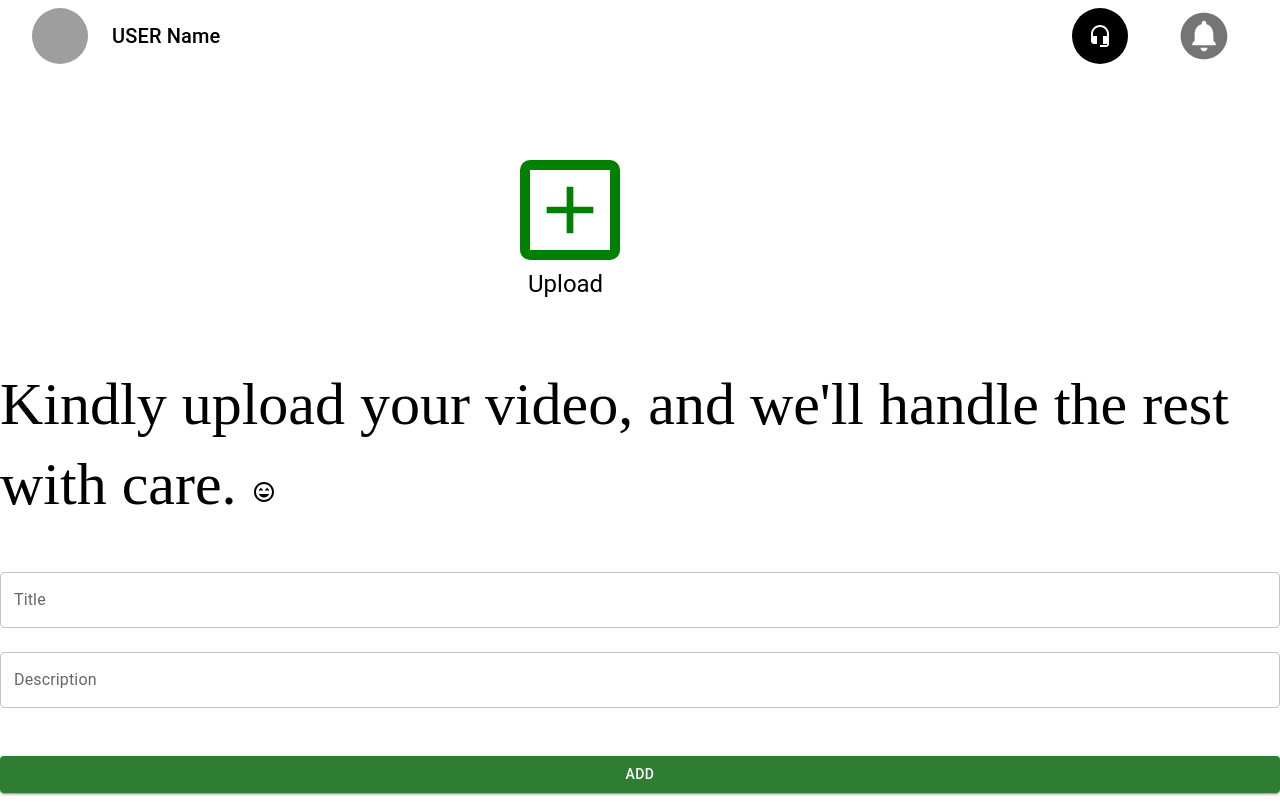
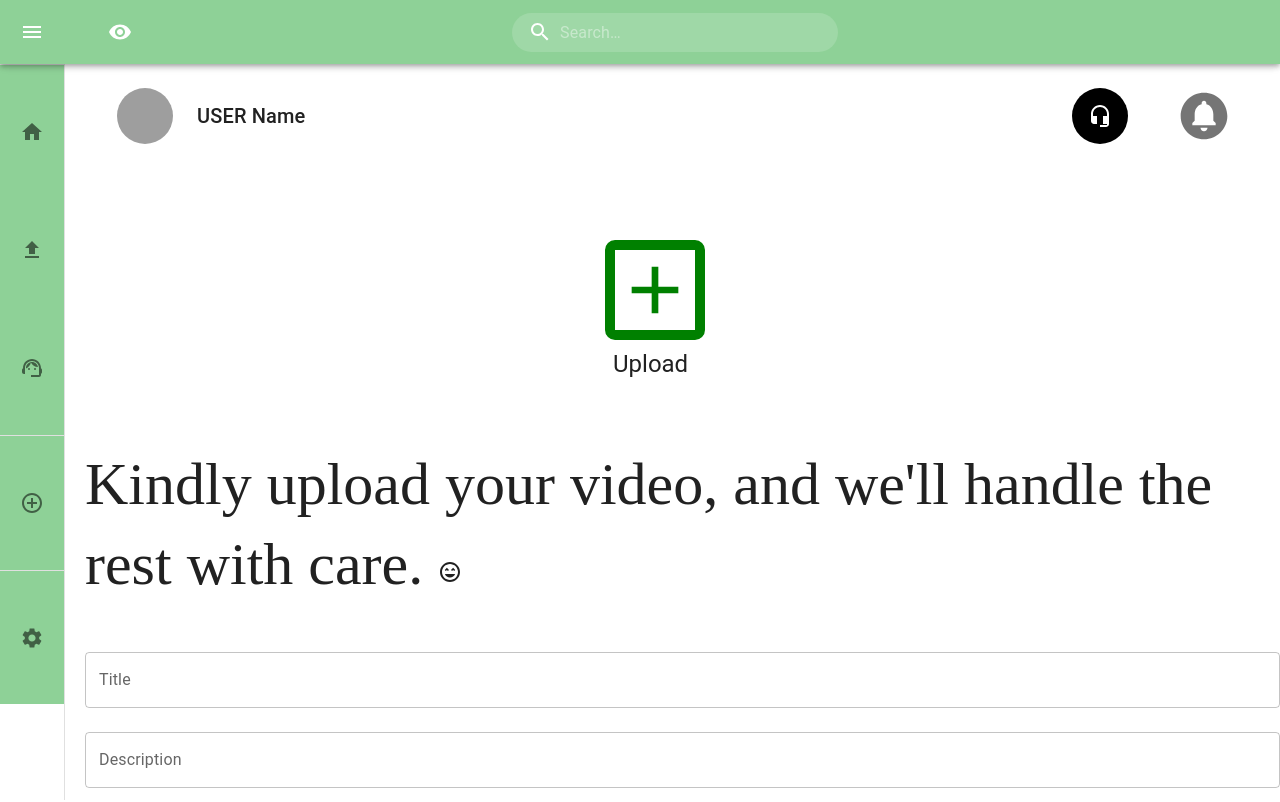
Before and after one commit to The-Eye-A-parental-assistant/The-Eye-Web, a React (Create React App) app: page /upload in a window 1280 px wide. Shown: the top 802 px of the page. Built offline with nearby package versions, Linux system fonts and the light colour scheme; grey boxes are pictures that could not be loaded.

Commit message:
Sprint Creator

```diff
--- a/src/App.js
+++ b/src/App.js
@@ -4,16 +4,18 @@ import Navbar from './components/Navbar';
 import Home from './pages/Home';
 import Video from './pages/Video';
 import AuthPage from './pages/Auth';
-import Creators from './pages/Creators';
+import CreatorsCHILD from './pages/Creators_child';
 import Profiles from './pages/Profiles';
 import AddChild from './pages/AddChild';
-import CreatorChannel from './pages/CreatorChannel2';
+import CreatorChannelCHILD from './pages/CreatorChannel_child';
+import CreatorChannelCREATOR from './pages/CreatorChannel_creator';
 import Graphs from './pages/Graphs';
 import Uppage from './pages/UpPage';
 import History from './pages/History';
 import LikedVids from './pages/LikedVids';
 import DislikedVids from './pages/DislikedVids';
 import SavedVids from './pages/SavedVids';
+import CreatorsCREATOR from './pages/Creators_creator';
 import {BrowserRouter,Routes,Route} from 'react-router-dom';
 
 
@@ -47,19 +49,32 @@ function App() {
 
         <Routes>
           <Route path="/" element={<Graphs/>} />
-          <Route path="video/:id" element={<Video/>} />
-          <Route path="/creators" element={<Creators/>} />
+
           <Route path="/login" element={<AuthPage/>} />
           <Route path="/profiles" element={<Profiles/>} />
+
+
+
+          <Route path="video/:id" element={<Video/>} />
+
           <Route path="/videos" element={<Home/>} />
-          <Route path="/addchild" element={<AddChild/>} />
-          <Route path="/creatorchannel/:id" element={<CreatorChannel/>} />
-          <Route path="/upload" element={<Uppage/>} />
 
           <Route path="/history" element={<History/>} />
           <Route path="/likedvids" element={<LikedVids/>} />
           <Route path="/dislikedvids" element={<DislikedVids/>} />
           <Route path="/saved" element={<SavedVids/>} />
+
+          <Route path="/addchild" element={<AddChild/>} />
+
+          <Route path="/creatorchannel-CH/:id" element={<CreatorChannelCHILD/>} />
+          <Route path="/creatorchannel-CR/:id" element={<CreatorChannelCREATOR/>} />
+
+          <Route path="/creators-CH" element={<CreatorChannelCHILD/>} />
+          <Route path="/creators-CR" element={<CreatorsCREATOR/>} />
+
+          <Route path="/upload" element={<Uppage/>} />
+
+
         </Routes>
 
 
--- a/src/components/ChildSide.jsx
+++ b/src/components/ChildSide.jsx
@@ -411,7 +411,7 @@ export default function MiniDrawer() {
                 <List sx={{ backgroundColor: '#8ED197' }}>
                     {[ 'Browse channels'].map((text, index) => (
 
-                            <Link to='/Creators' style={{textDecoration:"none",color:"inherit"}}>
+                            <Link to='/creators-CH' style={{textDecoration:"none",color:"inherit"}}>
 
                         <ListItem key={text} disablePadding sx={{ display: 'block' }}>
 
--- a/src/components/CreatorSide.jsx
+++ b/src/components/CreatorSide.jsx
@@ -1,6 +1,8 @@
+
 import * as React from 'react';
 import { styled, useTheme, alpha } from '@mui/material/styles';
 import Box from '@mui/material/Box';
+import { Link } from 'react-router-dom';
 import MuiDrawer from '@mui/material/Drawer';
 import MuiAppBar from '@mui/material/AppBar';
 import Toolbar from '@mui/material/Toolbar';
@@ -12,35 +14,28 @@ import IconButton from '@mui/material/IconButton';
 import MenuIcon from '@mui/icons-material/Menu';
 import ChevronLeftIcon from '@mui/icons-material/ChevronLeft';
 import ChevronRightIcon from '@mui/icons-material/ChevronRight';
+// import Profile from './Profiles';
 import ListItem from '@mui/material/ListItem';
 import ListItemButton from '@mui/material/ListItemButton';
 import ListItemIcon from '@mui/material/ListItemIcon';
 import ListItemText from '@mui/material/ListItemText';
-import InboxIcon from '@mui/icons-material/MoveToInbox';
-import MailIcon from '@mui/icons-material/Mail';
 import SearchIcon from '@mui/icons-material/Search';
 import AccountCircle from '@mui/icons-material/AccountCircle';
 import InputBase from '@mui/material/InputBase';
 import HomeIcon from '@mui/icons-material/Home';
-import WhatshotIcon from '@mui/icons-material/Whatshot';
-import SubscriptionsIcon from '@mui/icons-material/Subscriptions';
 import HistoryIcon from '@mui/icons-material/History';
-import VideoLibraryIcon from '@mui/icons-material/VideoLibrary';
-import WatchLaterIcon from '@mui/icons-material/WatchLater';
 import ThumbUpIcon from '@mui/icons-material/ThumbUp';
 import SettingsIcon from '@mui/icons-material/Settings';
 import FlagIcon from '@mui/icons-material/Flag';
-import HelpIcon from '@mui/icons-material/Help';
 import SmsFailedIcon from '@mui/icons-material/SmsFailed';
-import OndemandVideoIcon from '@mui/icons-material/OndemandVideo';
-import StreamIcon from '@mui/icons-material/Stream';
 import VisibilityIcon from '@mui/icons-material/Visibility';
 import AddCircleOutlineIcon from '@mui/icons-material/AddCircleOutline';
+import ThumbDownIcon from '@mui/icons-material/ThumbDown';
+import BookmarkIcon from '@mui/icons-material/Bookmark';
 import Avatar from '@mui/material/Avatar';
-import App2 from './SubscriptionCard';
-import Profile from './Profiles';
-import { Grow } from '@mui/material';
-import UpPage from './UpPage'
+import SupportAgentIcon from '@mui/icons-material/SupportAgent';
+import FileUploadIcon from '@mui/icons-material/FileUpload';
+
 // ---------------------------------------------------------------------
 const Search = styled('div')(({ theme }) => ({
     position: 'relative',
@@ -170,17 +165,19 @@ export default function MiniDrawer() {
     };
 
     return (
-        <Box sx={{
-            display: 'flex',
-            minHeight: '100vh',
-            backgroundColor: '#F0E5FF',
-            backgroundImage: 'url("https://www.transparenttextures.com/patterns/robots.png");',
+        <Box
+        // sx={{
+        //     display: 'flex',
+        //     minHeight: '40vh',
+        //     backgroundColor: '#F0E5FF',
+            // backgroundImage: 'url("https://www.transparenttextures.com/patterns/robots.png");',
             // url("https://www.transparenttextures.com/patterns/food.png");
             //'url("https://www.transparenttextures.com/patterns/foggy-birds.png");', backgroundColor: '#00a698'
             // url("https://www.transparenttextures.com/patterns/black-scales.png");
             // url("https://www.transparenttextures.com/patterns/cartographer.png");
             //url("https://www.transparenttextures.com/patterns/food.png");
-        }}>
+        // }}
+        >
             <CssBaseline />
             <AppBar position="fixed" open={open} sx={{ backgroundColor: '#8ED197' }}>
                 <Toolbar>
@@ -197,6 +194,7 @@ export default function MiniDrawer() {
                         <MenuIcon />
                     </IconButton>
                     <VisibilityIcon sx={{ ml: 2, mr: 2 }} />
+
                     <Typography
                         variant="h6"
                         noWrap
@@ -235,12 +233,14 @@ export default function MiniDrawer() {
                     </IconButton>
                 </DrawerHeader>
                 <Divider />
+
                <List sx={{ backgroundColor: '#8ED197' }}>
-                    {['My Channel'].map((text, index) => (
-                        <ListItem key={text} disablePadding sx={{ display: 'block' }}>
+    {/* ###################################################################### */}
+    <Link to='/creatorchannel-CR/:id' style={{textDecoration:"none",color:"inherit"}}>
+    <ListItem key='Home' disablePadding sx={{ display: 'block' }}>
         <ListItemButton
             sx={{
-                                    minHeight: 48,
+                minHeight: 118,
                 justifyContent: open ? 'initial' : 'center',
                 px: 2.5,
             }}
@@ -252,22 +252,78 @@ export default function MiniDrawer() {
                     justifyContent: 'center',
                 }}
             >
-                                    {text === 'My Channel' && <HomeIcon />}
-                                    {text === 'Trending' && <WhatshotIcon />}
-                                    {text === 'Subscriptions' && <SubscriptionsIcon />}
+                <HomeIcon />
             </ListItemIcon>
-                                <ListItemText primary={text} sx={{ opacity: open ? 1 : 0 }} />
+            <ListItemText primary='Home' sx={{ opacity: open ? 1 : 0 }} />
         </ListItemButton>
     </ListItem>
-                    ))}
+    </Link>
+
+    {/* ###################################################################### */}
+    <Link to='/upload' style={{textDecoration:"none",color:"inherit"}}>
+    <ListItem key='Upload' disablePadding sx={{ display: 'block' }}>
+        <ListItemButton
+            sx={{
+                minHeight: 118,
+                justifyContent: open ? 'initial' : 'center',
+                px: 2.5,
+            }}
+        >
+            <ListItemIcon
+                sx={{
+                    minWidth: 0,
+                    mr: open ? 3 : 'auto',
+                    justifyContent: 'center',
+                }}
+            >
+                <FileUploadIcon />
+            </ListItemIcon>
+            <ListItemText primary='Upload' sx={{ opacity: open ? 1 : 0 }} />
+        </ListItemButton>
+    </ListItem>
+    </Link>
+        {/* ###################################################################### */}
+        <Link to='/Support' style={{textDecoration:"none",color:"inherit"}}>
+
+        <ListItem key='Contact Support' disablePadding sx={{ display: 'block' }}>
+        <ListItemButton
+            sx={{
+                minHeight: 118,
+                justifyContent: open ? 'initial' : 'center',
+                px: 2.5,
+            }}
+        >
+            <ListItemIcon
+                sx={{
+                    minWidth: 0,
+                    mr: open ? 3 : 'auto',
+                    justifyContent: 'center',
+                }}
+            >
+                <SupportAgentIcon />
+            </ListItemIcon>
+            <ListItemText primary='Contact Support' sx={{ opacity: open ? 1 : 0 }} />
+        </ListItemButton>
+    </ListItem>
+    </Link>
+        {/* ###################################################################### */}
+
+
+
 </List>
                 <Divider />
+
+
                 <List sx={{ backgroundColor: '#8ED197' }}>
-                    {['SUBSCRIPTION', 'Browse channels'].map((text, index) => (
+                    {[ 'Browse channels'].map((text, index) => (
+
+                            <Link to='/creators-CR' style={{textDecoration:"none",color:"inherit"}}>
+
                         <ListItem key={text} disablePadding sx={{ display: 'block' }}>
+
                             <ListItemButton
                                 sx={{
-                                    minHeight: 48,
+                                    minHeight: 118,
                                     justifyContent: open ? 'initial' : 'center',
                                     px: 2.5,
                                 }}
@@ -284,16 +340,19 @@ export default function MiniDrawer() {
                                 <ListItemText primary={text} sx={{ opacity: open ? 1 : 0 }} />
                             </ListItemButton>
                         </ListItem>
+                                            </Link>
                     ))}
                 </List>
+
+            {/* ###################################################################### */}
+
                 <Divider />
-
                 <List sx={{ backgroundColor: '#8ED197' }} className='flex-grow-1'>
-                    {['Settings', 'Send feedback'].map((text, index) => (
+                    {['Settings'].map((text, index) => (
                         <ListItem key={text} disablePadding sx={{ display: 'block' }}>
                             <ListItemButton
                                 sx={{
-                                    minHeight: 48,
+                                    minHeight: 117,
                                     justifyContent: open ? 'initial' : 'center',
                                     px: 2.5,
                                 }}
@@ -306,19 +365,18 @@ export default function MiniDrawer() {
                                     }}
                                 >
                                     {text === 'Settings' && <SettingsIcon />}
-
-                                    {text === 'Send feedback' && <SmsFailedIcon />}
                                 </ListItemIcon>
                                 <ListItemText primary={text} sx={{ opacity: open ? 1 : 0 }} />
                             </ListItemButton>
                         </ListItem>
                     ))}
                 </List>
+
+
+
             </Drawer>
-            <Box component="main" sx={{ flexGrow: 1, p: 3, backgroundImage: 'url("https://www.transparenttextures.com/patterns/robots.png");', backgroundColor: '#F0E5FF' }}>
-                <DrawerHeader />
-                <Profile />
-            </Box>
+
+
         </Box>
     );
 }
--- a/src/pages/Auth.js
+++ b/src/pages/Auth.js
@@ -90,7 +90,20 @@ function AuthPage() {
                         onChange={handleChange}
                         required
                         />
-
+                        {formData.role === "parent" && (
+                       <Components.Input
+                       type='text'
+                       placeholder='Enter PIN'
+                       name='parentPin'
+                       value={formData.parentPin}
+                       onChange={handleChange}
+                       maxLength="4"
+                       pattern="\d{4}"
+                       title="PIN must be 4 digits"
+                       inputMode="numeric"
+                       required
+                   />
+                        )}
                         <Components.RadioContainer>
 
                         <Components.RadioLabel>
@@ -114,6 +127,8 @@ function AuthPage() {
                             <Components.RadioSpan>Parent</Components.RadioSpan>
                         </Components.RadioLabel>
                         </Components.RadioContainer>
+
+
 
 
                     <Components.Button type='submit'>Sign Up</Components.Button>
--- a/src/pages/CreatorChannel.jsx
+++ b/src/pages/CreatorChannel_creator.jsx
@@ -1,7 +1,7 @@
 import React, { useState, useEffect } from 'react';
 import { Grid, Avatar, Typography, Box, CssBaseline } from '@mui/material';
 import "./CreatorChannel.css";
-import ChildSide from "../components/ChildSide";
+import CreatorSide from "../components/CreatorSide";
 import styled from 'styled-components';
 
 const Container2 = styled.div`
@@ -14,12 +14,13 @@ const Main = styled.div`
   flex: 7;
 `;
 const CustomAvatar = styled(Avatar)`
-  width: 30%; /* Assuming theme.spacing(30) equals 240px */
-  height: 30%;
+  width: 15% !important; /* Increase size, adjust percentage as needed */
+  height: 15% !important; /* Increase size, adjust percentage as needed */
   border: 4px solid white;
-  border-radius: 50%;
-  margin-top: -56px; /* Assuming theme.spacing(-7) equals -56px */
-  margin-left: 56px; /* Assuming theme.spacing(7) equals 56px */
+  border-radius: 50%; /* Ensure it's perfectly circular */
+  margin-top: -150px;
+  margin-left: 56px;
+margin-bottom: 30px;
 `;
 
 const ProfileCard = styled(Box)`
@@ -32,8 +33,8 @@ const ProfileCard = styled(Box)`
   box-shadow: 0px 3px 5px -1px rgba(0,0,0,0.2), 0px 6px 10px 0px rgba(0,0,0,0.14), 0px 1px 18px 0px rgba(0,0,0,0.12); /* Default Material-UI shadow */
   overflow: hidden;
   position: relative;
-  top: -360px; /* Assuming theme.spacing(-45) equals -360px */
-  margin-bottom: 8px; /* Assuming theme.spacing(1) equals 8px */
+  top: -80%; /* Adjusted to lift the content upwards */
+  margin-bottom: 38%; /* Assuming theme.spacing(1) equals 8px */
   margin-left: 0px; /* Assuming theme.spacing() equals 0px */
   margin-right: 0px; /* Assuming theme.spacing(0) equals 0px */
 `;
@@ -42,13 +43,13 @@ const Header = styled(Box)`
   background: linear-gradient(-45deg, #79AC78, #8ED197, #FEFDED, #9AD0C2, #265073);
   background-size: 400% 400%;
   animation: gradient 8s ease infinite;
-  height: 240px; /* Assuming theme.spacing(30) equals 240px */
+  height: 200px; /* Assuming theme.spacing(30) equals 240px */
 `;
 
 const Content = styled(Box)`
-  padding: 32px; /* Assuming theme.spacing(4) equals 32px */
-  margin-left: -792px; /* Assuming theme.spacing(-99) equals -792px */
-  margin-top: -144px; /* Assuming theme.spacing(-18) equals -144px */
+//   padding: 32px; /* Assuming theme.spacing(4) equals 32px */
+  margin-left: -40%; /* Assuming theme.spacing(-99) equals -792px */
+  margin-top: -8%; /* Assuming theme.spacing(-18) equals -144px */
   text-align: center;
 `;
 
@@ -106,12 +107,9 @@ const App = () => {
     return (
 
 <Container2>
-
-            <ChildSide/>
+    <CreatorSide/>
 
     <Main>
-
-
     <CssBaseline />
         <div className="App">
             <Grid container justifyContent="center" alignItems="center" style={{ minHeight: '100vh' }}>
@@ -119,13 +117,13 @@ const App = () => {
                 <Header />
                 <CustomAvatar src='https://upload.wikimedia.org/wikipedia/commons/c/c1/Lionel_Messi_20180626.jpg' />
                     <Content>
-                            <Typography variant="h5" component="div" sx={{ fontWeight: 'bold',fontFamily:'cursive' }}>Cameron Rain</Typography>
+                        <Typography variant="h5" component="div" sx={{ fontWeight: 'bold',fontFamily:'cursive'}}>Cameron Rain</Typography>
                         <Typography variant="body2" color="textSecondary" sx={{ fontWeight: 'bold',fontFamily:'cursive' }}>Alexandria, Egypt</Typography>
                         <Typography variant="body1" component="div" sx={{ fontFamily:'cursive' }} style={{ marginTop: 8 }}>Let the show begin</Typography>
                     </Content>
                 </ProfileCard>
             </Grid>
-                <div justifyContent="center" alignItems="center" style={{ marginTop: '-22%' , marginLeft: '5%' }} >
+            <div justifyContent="center" alignItems="center" style={{ marginTop: '-35%'  }} >
                 {videos.map((video) => (
                     <VideoCard
                     key={video.id}
--- /dev/null
+++ b/src/pages/Creators_creator.jsx
@@ -0,0 +1,121 @@
+import React from 'react';
+import Divider from '@mui/material/Divider';
+import {
+    Card,
+    CardContent,
+    CardMedia,
+    Typography,
+    Grid,
+    Container,
+} from '@mui/material';
+import CreatorSide from '../components/CreatorSide';
+import { db } from '../utils/firebaseinit';
+import { collection, query, where, getDocs } from "firebase/firestore";
+import Creator from '../models/Creator';
+import { Link } from 'react-router-dom';
+import styled from 'styled-components';
+import { ResponsiveContainer } from 'recharts';
+
+const Container2 = styled.div`
+  display: flex;
+  padding-top: 20px;
+  padding-left: 20px;
+`;
+
+const Main = styled.div`
+  flex: 7;
+
+
+`;
+const Container3 = styled.div`
+  display: flex;
+  gap: 24px;
+  padding: 5px;
+`;
+
+const Content = styled.div`
+  flex: 5;
+`;
+
+// A single subscription card component
+const SubscriptionCard = ({ creator }) => (
+    <Link to='/creatorchannel/:id' style={{textDecoration:"none",color:"inherit"}}>
+
+    <Card sx={{ maxWidth: 345 , height:350 }}>
+        <CardMedia
+            component="img"
+            height="140"
+            image={creator.imageURL}
+            alt={creator.nam}
+            sx={{
+                borderRadius: '50%',
+                width: '140px',
+                height: '140px',
+                objectFit: 'cover',
+                margin: 'auto',
+                display: 'block',
+                marginTop: '10px',
+                marginBottom:'10px'
+            }}
+        />
+        <CardContent>
+
+            <Typography gutterBottom variant="h5" component="div" sx={{marginTop: '30px',marginBottom:'10px'}}>
+                {creator.name}
+            </Typography>
+            <Typography variant="body2" sx={{marginTop: '30px',marginBottom:'20px'}} color="text.secondary">
+                {`${creator.videos.length} videos`}
+            </Typography>
+            <Divider />
+        </CardContent>
+    </Card>
+    </Link>
+);
+
+
+// Main component that renders the grid of subscription cards
+const SubscriptionPage = () => {
+    const [subscriptions, setSubscriptions] = React.useState([]);
+    React.useEffect(() => {
+        const q = query(collection(db, "users"), where("role", "==", "creator"));
+
+        getDocs(q).then((querySnapshot) => {
+            const creators = []
+            querySnapshot.forEach((doc) => creators.push(Creator.fromFirestore(doc)));
+            setSubscriptions(creators);
+        });
+    }, []);
+
+    return (
+    <Container2>
+
+
+        {/* <Container sx={{mt:'40px'}} > */}
+
+            <CreatorSide/>
+            {/* <ResponsiveContainer width="100%"> */}
+
+            <Main>
+
+             {/* <Container3>
+             <Content> */}
+
+
+            {/* to be ADDED  W SHEEL EL BOX EL*/}
+                <Grid container spacing={8}sx={{ paddingTop: '80px' }}>
+                    {subscriptions.map((subscription, index) => (
+                        <Grid item key={index} xs={12} sm={6} md={3} >
+                        <SubscriptionCard creator={subscription}/>
+                        </Grid>
+                    ))}
+                </Grid>
+                    {/* </Content>
+                    </Container3>  */}
+                    </Main>
+                    {/* </ResponsiveContainer> */}
+        {/* </Container> */}
+    </Container2>
+    );
+};
+
+export default SubscriptionPage;
--- a/src/pages/UpPage.jsx
+++ b/src/pages/UpPage.jsx
@@ -11,6 +11,20 @@ import CircleNotificationsIcon from '@mui/icons-material/CircleNotifications';
 import AddIcon from '@mui/icons-material/Add';
 import HeadsetMicIcon from '@mui/icons-material/HeadsetMic';
 import SentimentVerySatisfiedSharpIcon from '@mui/icons-material/SentimentVerySatisfiedSharp';
+import styled from 'styled-components';
+import CreatorSide from '../components/CreatorSide';
+
+const Container2 = styled.div`
+  display: flex;
+  padding-top: 80px;
+  padding-left: 20px;
+`;
+
+const Main = styled.div`
+  flex: 7;
+`;
+
+
 
 export default function ButtonAppBar() {
     const handleUserAvatarClick = () => {
@@ -30,6 +44,10 @@ export default function ButtonAppBar() {
     };
 
     return (
+        <Container2>
+        <CreatorSide />
+        <Main>
+
         <Box sx={{ flexGrow: 1 }}>
             <Toolbar sx={{ marginBottom: 10 }}>
                 <IconButton onClick={handleUserAvatarClick} disableFocusRipple disableRipple>
@@ -67,5 +85,7 @@ export default function ButtonAppBar() {
                 </div>
             </Box>
         </Box>
+        </Main>
+        </Container2>
     );
 }
```
Also changed, not shown: src/pages/CreatorChannel_child.jsx (renamed from src/pages/CreatorChannel2.jsx), src/pages/Creators_child.jsx (renamed from src/pages/Creators.jsx). Lines whose indentation alone changed are shown as unchanged.
